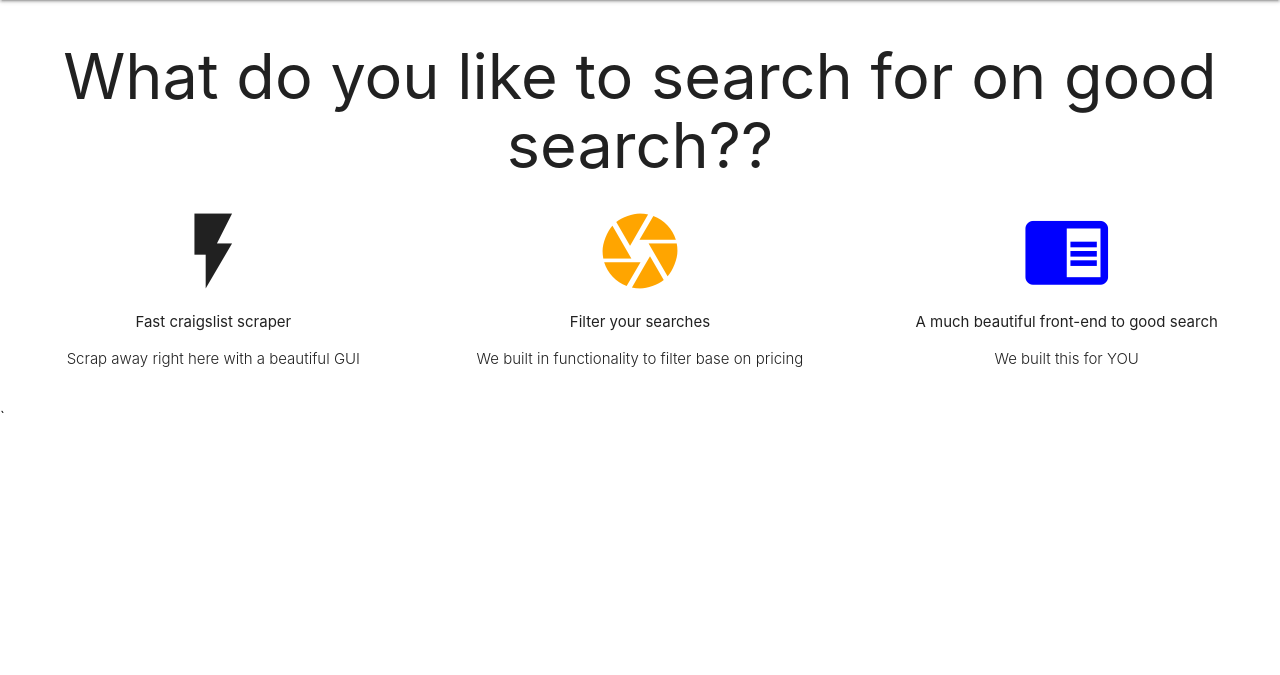
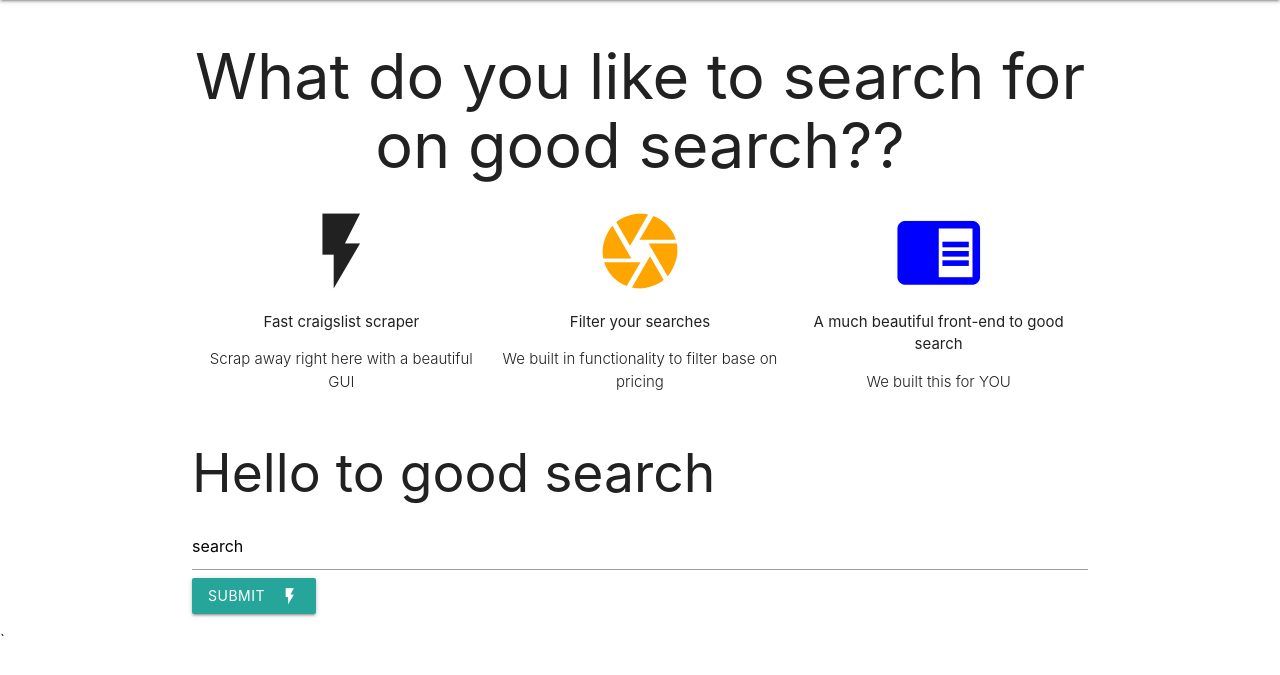
Before and after one commit to arascch/good-search, a Django app: page / in a window 1280 px wide. Shown: the part 64-739 px from the top of the page. Run offline with Django 3.2, Linux system fonts and the light colour scheme.

Commit message:
add front-end and requirments

```diff
--- a/mains/urls.py
+++ b/mains/urls.py
@@ -2,6 +2,6 @@
 from . import views
 
 urlpatterns = [
-    path('' , views.home , name = 'home')
-
+    path('' , views.home , name = 'home'),
+    path('new_search' , views.new_search , name= 'new_search'),
 ]
--- a/mains/views.py
+++ b/mains/views.py
@@ -1,6 +1,14 @@
 from django.shortcuts import render
-
+from bs4 import BeautifulSoup
+import requests
 def home(request):
     return render(request , 'base.html')
 
+
+def new_search(request):
+    search = request.POST.get('search')
+    stuff_for_frontend = {
+        'search' : search,
+    }
+    return render(request , 'mains/new_search.html' , stuff_for_frontend)
 # Create your views here.
--- /dev/null
+++ b/requirments.txt
@@ -0,0 +1,2 @@
+bs4
+requests
--- a/templates/base.html
+++ b/templates/base.html
@@ -1,15 +1,20 @@
-
 {% load static %}
-<html lang = "en">
+<html lang="en">
   <head>
-        <meta charset="UTF-8">
+    <meta charset="UTF-8" />
     <title>small search data</title>
-        <meta name="vieport" content="width = device-width , initial-scale = 1">
+    <meta name="vieport" content="width = device-width , initial-scale = 1" />
     <link rel="stylesheet" href="{% static "css/style.css" %}">
     <!-- materialize Css -->
-        <link rel="stylesheet" href="https://cdnjs.cloudflare.com/ajax/libs/materialize/1.0.0/css/materialize.min.css">
+    <link
+      rel="stylesheet"
+      href="https://cdnjs.cloudflare.com/ajax/libs/materialize/1.0.0/css/materialize.min.css"
+    />
     <!--Import Google Icon Font-->
-        <link href="https://fonts.googleapis.com/icon?family=Material+Icons" rel="stylesheet">
+    <link
+      href="https://fonts.googleapis.com/icon?family=Material+Icons"
+      rel="stylesheet"
+    />
   </head>
 
   <body>
@@ -21,36 +26,61 @@
         </ul>
       </div>
     </nav>
-    <h1 style="text-align: center;"> What do you like to search for on good search??</h1>
+
+    <div class="container">
+      <h1 style="text-align: center;">
+        What do you like to search for on good search??
+      </h1>
       <div class="row">
         <div class="col s4">
           <div class="center">
             <i class="large material-icons" style="color = #EE6E73">flash_on</i>
             <p>Fast craigslist scraper</p>
-                <p class="light center"> Scrap away right here with a beautiful GUI</p>
+            <p class="light center">
+              Scrap away right here with a beautiful GUI
+            </p>
           </div>
         </div>
         <div class="col s4">
           <div class="center">
             <i class="large material-icons" style="color:orange"> camera</i>
             <p>Filter your searches</p>
-                <p class="light center"> We built in functionality to filter base on pricing</p>
+            <p class="light center">
+              We built in functionality to filter base on pricing
+            </p>
           </div>
         </div>
         <div class="col s4">
           <div class="center">
-                <i class="large material-icons" style="color:blue"> chrome_reader_mode</i>
+            <i class="large material-icons" style="color:blue">
+              chrome_reader_mode</i
+            >
             <p>A much beautiful front-end to good search</p>
-                <p class="light center"> We built this for YOU</p>
+            <p class="light center">We built this for YOU</p>
+          </div>
+        </div>
+      </div>
+      <h2>Hello to good search</h2>
+
+      <form action="{% url 'new_search' %}" method="POST">
+        {% csrf_token %}
+        <input type="text" name="search" value="search" placeholder="search" />
+        <button
+          class="btn waves-effect waves-light"
+          type="submit"
+          name="action"
+        >
+          Submit
+          <i class="material-icons right">flash_on</i>
+        </button>
+      </form>
+
+      {% block content %}
+
+      {% endblock content %}
     </div>
 
-
-        </div>
-    </div>
-    {% block content %}
-
-
-    {% endblock content %}
     <script src="https://cdnjs.cloudflare.com/ajax/libs/materialize/1.0.0/js/materialize.min.js"></script>
   </body>
-</html>`
+</html>
+`
```
Also changed, not shown: templates/mains/new_search.html (added, +48 -0 lines). Lines whose indentation alone changed are shown as unchanged.
